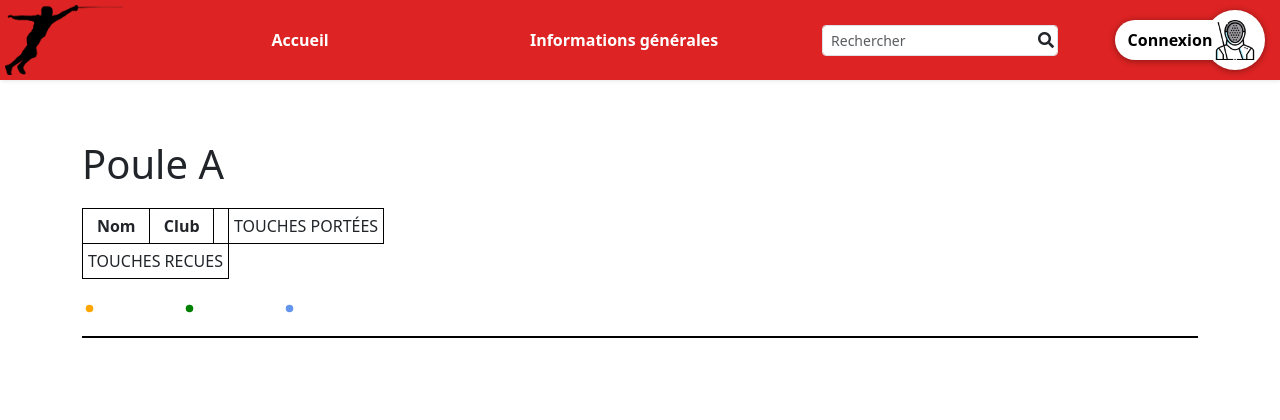
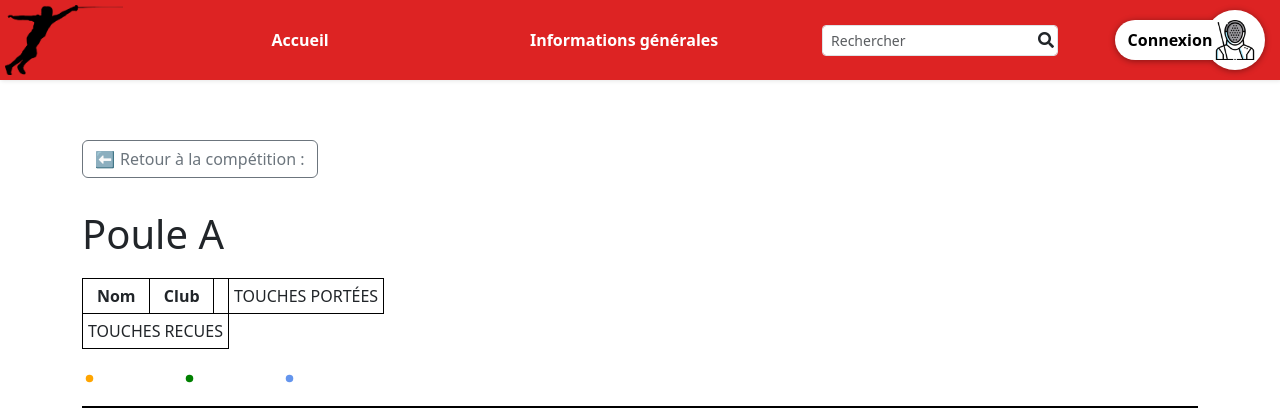
Before and after one commit to coulontitouan/escrime, a Flask app: template appEscrime/templates/poule.html in a window 1280 px wide. Shown: the top 420 px of the page. Run offline with Flask 3, Linux system fonts and the light colour scheme; the template is opened without the code that fills it, so the values that code supplies are empty; some libraries are stand-ins or nearby versions.

Commit message:
ajout boutton retour competition dans page poule

```diff
--- a/appEscrime/static/poule.css
+++ b/appEscrime/static/poule.css
@@ -86,3 +86,8 @@ th:last-child {
 tr:not(:last-child) td:nth-child(3){
     font-weight: bold;
 }
+
+a button:before{
+    content: "\2B05 \FE0F";
+    margin-right: 5px;
+}
--- a/appEscrime/templates/poule.html
+++ b/appEscrime/templates/poule.html
@@ -4,8 +4,10 @@
 <link rel="stylesheet" href="{{url_for('static', filename='poule.css')}}">
 {% endblock %}
 {% block content %}
+<a href="{{ url_for('affiche_competition', id_compet = competition.id) }}"><button class="btn btn-outline-secondary">Retour à la compétition : {{competition.nom}} </button></a>
 <div class="titre">
     <h1>Poule A</h1>
+    </div>
     <div id="pouleNorme">
         <table>
             <thead>
@@ -50,7 +52,6 @@
                 counter++;
             }
         </script>
-    </div>
     <div class="status">
         <svg width="100" height="15" id="codeCouleur">
             <circle cx="7.5" cy="7.5" r="3.75" fill="orange" />
@@ -102,7 +103,8 @@
                         <p>Arbitré par {{ match.get_arbitre().prenom }} {{ match.get_arbitre().nom }}</p>
                     </div>
                 </div>
-        {% if match.etat != constants.MATCH_TERMINE and current_user.is_authenticated and current_user.is_arbitre(competition.id) %}
+                {% if match.etat != constants.MATCH_TERMINE and current_user.is_authenticated and
+                current_user.is_arbitre(competition.id) %}
     </a>
     {% endif %}
     {% endfor %}
```
Lines whose indentation alone changed are shown as unchanged.
